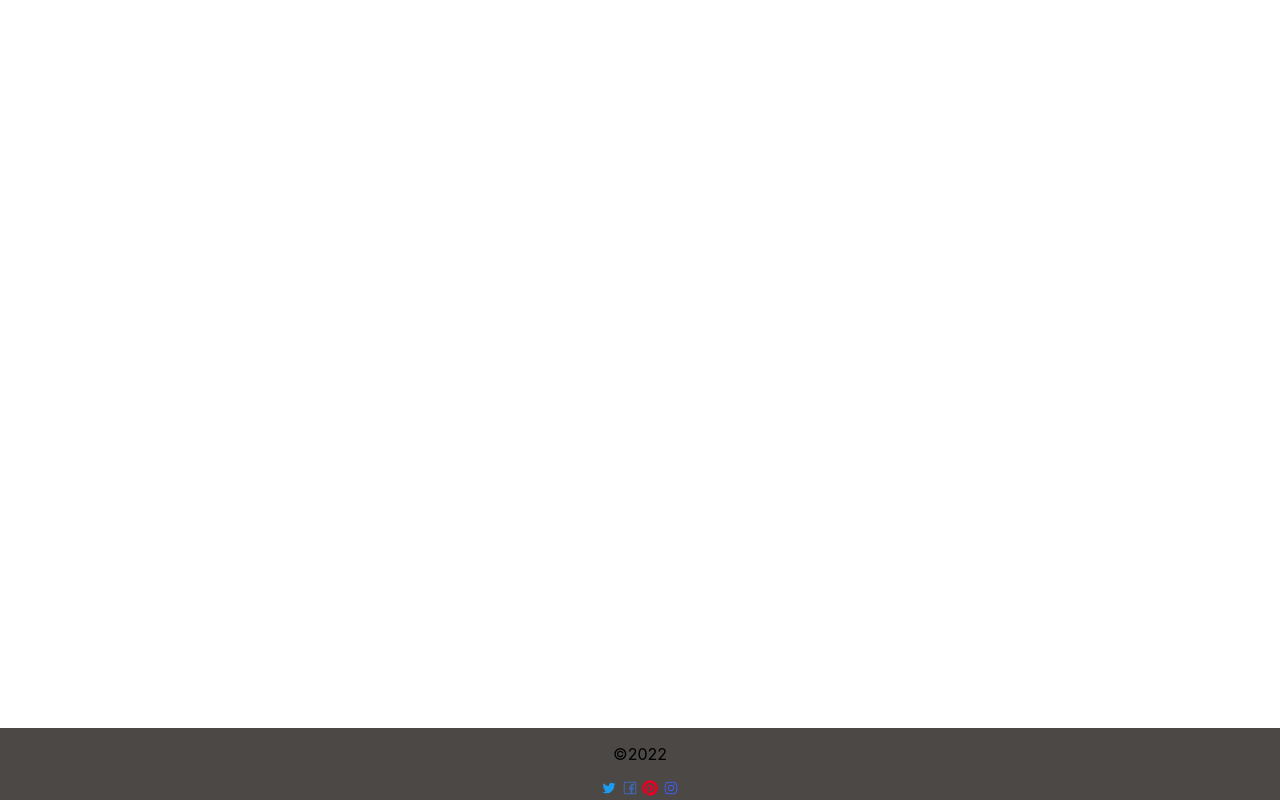
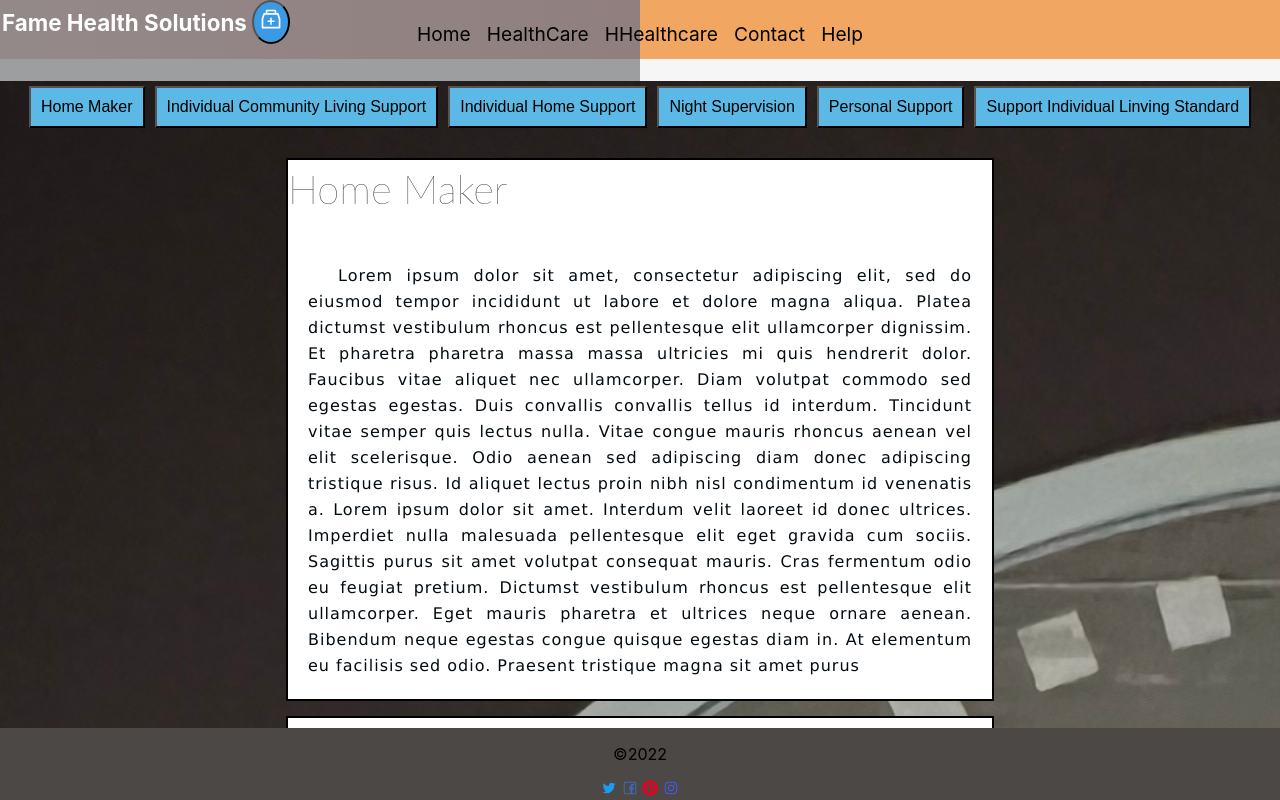
Before and after one commit to Bkanneh2020/health_Solution, a React (Create React App) app in the folder fame_health_solution/: page /HealthcarePage in a window 1280 px wide. Before the commit this address had no page. Shown: the top 800 px of the page. Built offline with nearby package versions, Linux system fonts and the light colour scheme.

Commit message:
9/15/2022 changes

```diff
--- a/fame_health_solution/src/App.css
+++ b/fame_health_solution/src/App.css
@@ -124,5 +124,14 @@
     text-indent: 30px;
     margin: 0;
     padding: 20px;
+    letter-spacing: 1px;
+    text-align: justify;
   }
+/*.btnstyle{
+  opacity: .8;
 }
+.btnstyle:hover{
+  opacity: 1;
+}
+*/
+}
--- a/fame_health_solution/src/App.js
+++ b/fame_health_solution/src/App.js
@@ -5,10 +5,10 @@ import Homepage from './Homepage';
 import Navmenu from './HomeLinks/Navmenu';
 import MenuList from './HomeLinks/MenuList';
 import Contact from './HomeLinks/Contact';
-import House from './HomeLinks/House';
+import HomeHealthPage from './HomeLinks/HomeHealthPage';
 import School from './HomeLinks/School';
 import Plane from './HomeLinks/Plane';
-import Work from './HomeLinks/Work';
+import HealthcarePage from './HomeLinks/HealthcarePage';
 import Help from './HomeLinks/Help';
 import Footer from './HomeLinks/Footer';
 
@@ -24,8 +24,8 @@ function App() {
       <Route path='Contact' element={<Contact/>}/>
       <Route path='School' element={<School/>}/>
       <Route path='Plane' element={<Plane/>}/>
-      <Route path='Work' element={<Work/>}/>
-      <Route path='House' element={<House/>}/>
+      <Route path='HealthcarePage' element={<HealthcarePage/>}/>
+      <Route path='HomeHealthPage' element={<HomeHealthPage/>}/>
       <Route path='Help' element={<Help/>}/>
     </Route>
    </Routes>
--- a/fame_health_solution/src/Healthinfo/Homemaker.jsx
+++ b/fame_health_solution/src/Healthinfo/Homemaker.jsx
@@ -2,11 +2,12 @@ import React from "react";
 
 const HomeMaker =()=>{
   const homestyle={
-    border:'4px solid red',
+    border:'2px solid #000',
     width:"55%",
     margin:'auto',
     marginBottom:'15px',
-    marginTop:'25px'
+    marginTop:'25px',
+    backgroundColor:'#fff'
   }
     return(
         <div id="Homeread" style={homestyle}>
--- a/fame_health_solution/src/Healthinfo/Iclspage.jsx
+++ b/fame_health_solution/src/Healthinfo/Iclspage.jsx
@@ -2,10 +2,11 @@ import React from "react";
 
 const Iclspage = () => {
   const iclsstyle ={
-    border:'4px solid red',
+    border:'2px solid #000',
     width:"55%",
     margin:'auto',
-    marginBottom:'15px'
+    marginBottom:'15px',
+    backgroundColor:'#fff'
   }
   return (
     <div id="iclsread" style={iclsstyle}>
--- a/fame_health_solution/src/Healthinfo/InsPage.jsx
+++ b/fame_health_solution/src/Healthinfo/InsPage.jsx
@@ -2,10 +2,11 @@ import React from "react";
 
 const InsPage = () => {
   const insstyle ={
-    border:'4px solid red',
+    border:'2px solid #000',
     width:"55%",
     margin:'auto',
-    marginBottom:'15px'
+    marginBottom:'15px',
+    backgroundColor:'#fff'
   }
 
   return (
--- a/fame_health_solution/src/Healthinfo/NightsupPage.jsx
+++ b/fame_health_solution/src/Healthinfo/NightsupPage.jsx
@@ -2,10 +2,11 @@ import React from "react";
 
 const NightsupPage = () => {
   const nightstyle ={
-    border:'4px solid red',
+    border:'2px solid #000',
     width:"55%",
     margin:'auto',
-    marginBottom:'15px'
+    marginBottom:'15px',
+    backgroundColor:'#fff'
   }
   return (
     <div id="nightsupread" style={nightstyle}>
--- a/fame_health_solution/src/Healthinfo/PersonalSupPage.jsx
+++ b/fame_health_solution/src/Healthinfo/PersonalSupPage.jsx
@@ -2,10 +2,11 @@ import React from "react";
 
 const PersonalSupPage = () => {
   const personalstyle ={
-    border:'4px solid red',
+    border:'2px solid #000',
     width:"55%",
     margin:'auto',
-    marginBottom:'15px'
+    marginBottom:'15px',
+    backgroundColor:'#fff'
   }
   return (
     <div id="personalsupread" style={personalstyle}>
--- a/fame_health_solution/src/Healthinfo/SilsPage.jsx
+++ b/fame_health_solution/src/Healthinfo/SilsPage.jsx
@@ -3,10 +3,11 @@ import React from "react";
 const SilsPage = () => {
 
   const silsstyle ={
-    border:'4px solid red',
+    border:'2px solid #000',
     width:"55%",
     margin:'auto',
-    marginBottom:'15px'
+    marginBottom:'15px',
+    backgroundColor:'#fff'
   }
 
   return (
--- a/fame_health_solution/src/HomeLinks/Work.jsx
+++ b/fame_health_solution/src/HomeLinks/HealthcarePage.jsx
@@ -11,30 +11,32 @@ const Work = () => {
   const btnstyle = {
     padding: "10px",
     margin: "5px",
+    backgroundColor:'#5CB8E4',
+    fontSize:'1em'
   };
   return (
-    <div>
+    <div style={{backgroundImage:"url(/Images/clockbg.jpg)"}}>
       <div className="homehealth">
         <Link to="#Homeread" smooth>
-          <button style={btnstyle}>Home Maker</button>
+          <button style={btnstyle} className='btnstyle'>Home Maker</button>
         </Link>
         <Link to="#iclsread" smooth>
-          <button style={btnstyle}>ICLS</button>
+          <button style={btnstyle} className='btnstyle'>Individual Community Living Support</button>
         </Link>
         <Link to="#insread" smooth>
           {" "}
-          <button style={btnstyle}>IHS</button>
+          <button style={btnstyle} className='btnstyle'>Individual Home Support</button>
         </Link>
         <Link to="#nightsupread" smooth>
-          <button style={btnstyle}>Night Supervision</button>
+          <button style={btnstyle} className='btnstyle'>Night Supervision</button>
         </Link>
         <Link to="#personalsupread" smooth>
           {" "}
-          <button style={btnstyle}>Personal Support</button>
+          <button style={btnstyle} className='btnstyle'>Personal Support</button>
         </Link>
         <Link to="#silsread" smooth>
           {" "}
-          <button style={btnstyle}>SILS</button>
+          <button style={btnstyle} className='btnstyle'>Support Individual Linving Standard</button>
         </Link>
       </div>
       <HomeMaker />
--- a/fame_health_solution/src/HomeLinks/Navmenu.jsx
+++ b/fame_health_solution/src/HomeLinks/Navmenu.jsx
@@ -61,7 +61,7 @@ const Navmenu = () => {
 
             <li className="healthlist">
               <Link
-                to="/work"
+                to="/HealthcarePage"
                 style={{ textDecoration: "none", color: "black",  padding: "5px",
                 fontSize: "1.2rem" }} className="healthlist"  onMouseOver={handlehovering} onMouseOut={mouseout}>
 
@@ -74,7 +74,7 @@ const Navmenu = () => {
 
             <li className="homelist">
               <Link
-                to="/House"
+                to="/HomeHealthPage"
                 style={{ textDecoration: "none", color: "black", padding: "5px",
                 fontSize: "1.2rem"}} className='homelist' onMouseOver={mousehover} onMouseOut={nomousehover}
               >
```
Also changed, not shown: fame_health_solution/public/Images/clockbg.jpg (added), fame_health_solution/src/HomeLinks/HomeHealthPage.jsx (renamed from fame_health_solution/src/HomeLinks/House.jsx).
